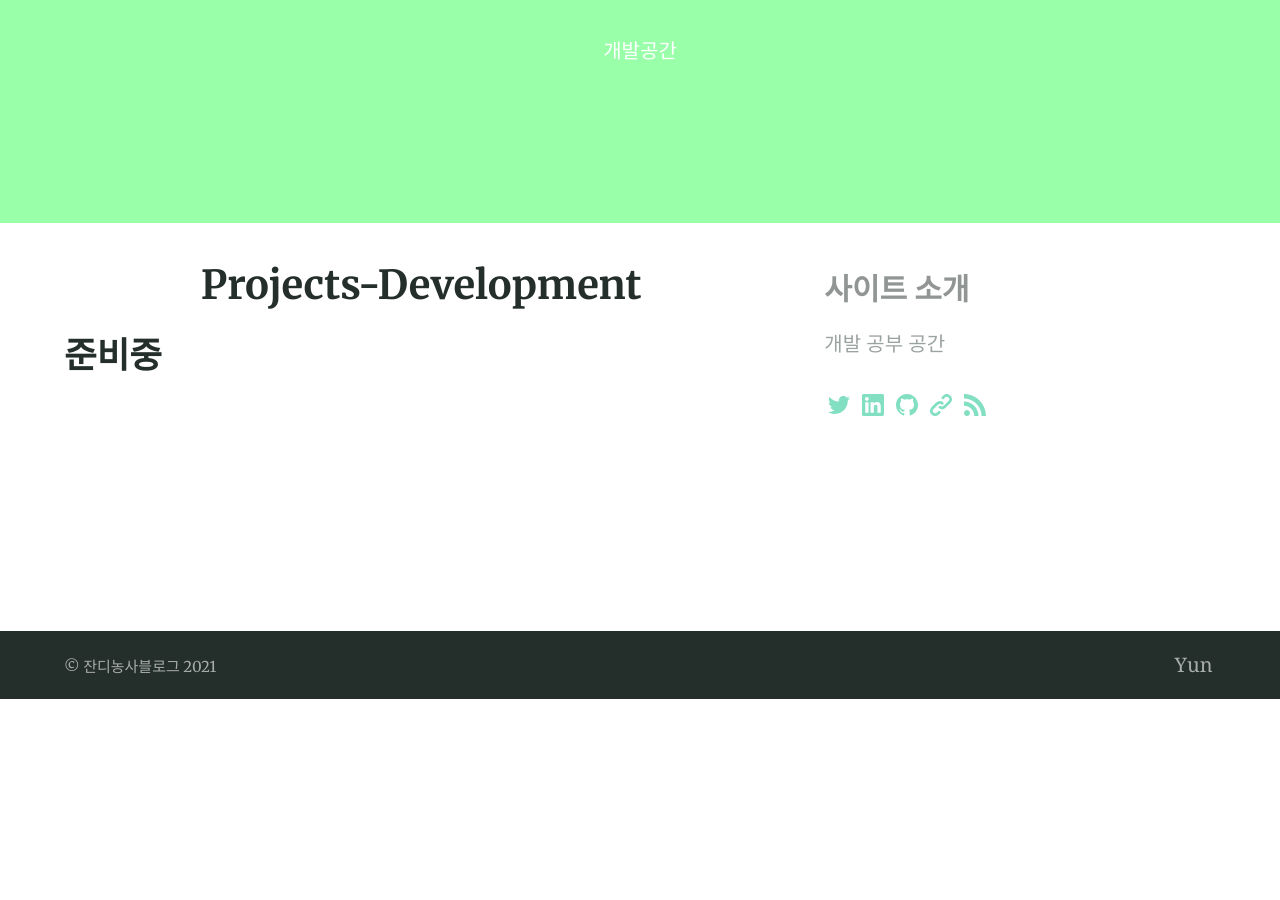
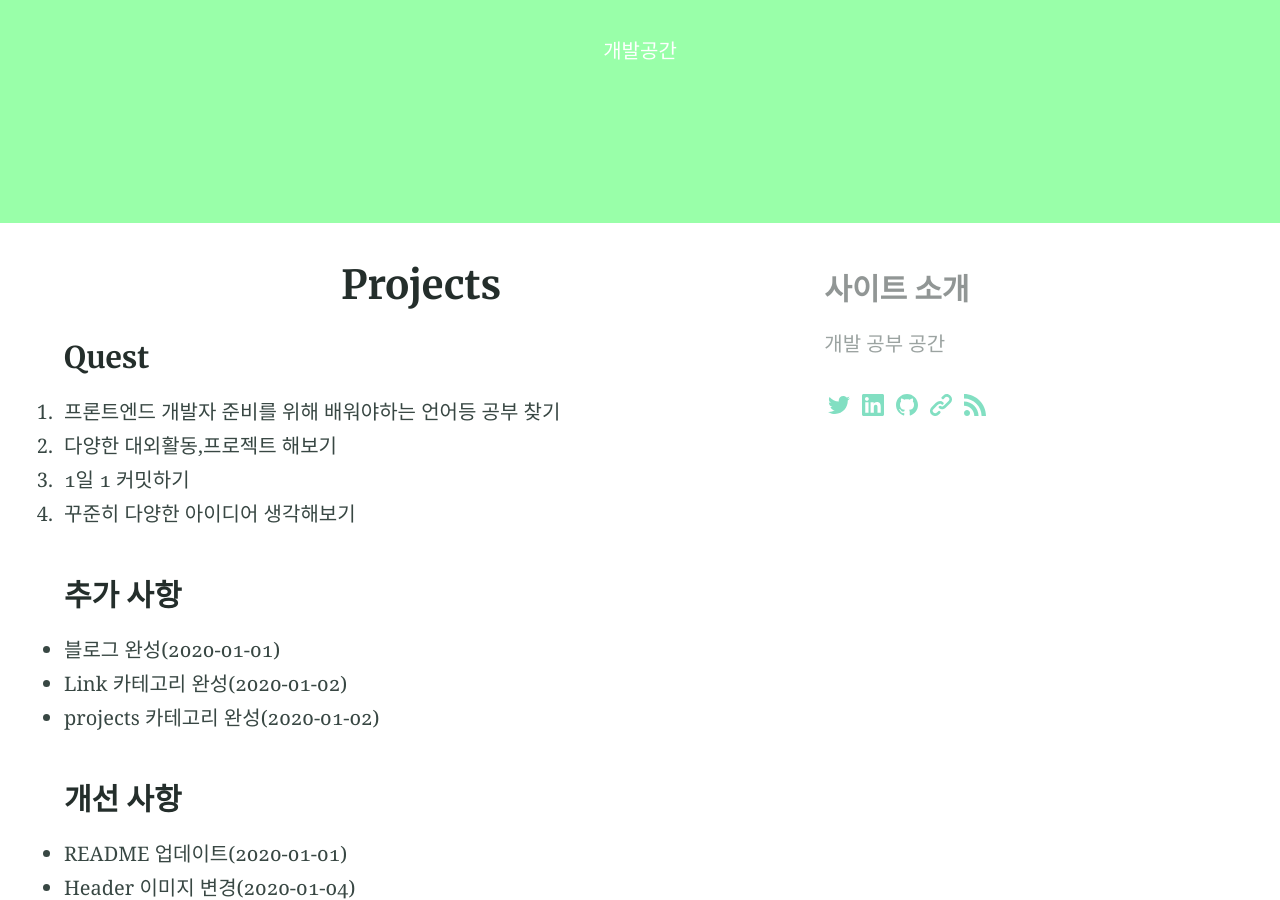
Before and after one commit to EngineerYun/EngineerYun.github.io, a Jekyll site: the page built from projects-study.md, in a window 1280 px wide and 900 px high, scrolled down 201 px. Built offline with Jekyll 4.4.1, drawn with Linux system fonts in a browser that asks for light colours; before the commit the page ends 900 px from its top, so only the background shows below that; some of the changed text lies outside the part shown.

Commit message:
projects 내용 업데이트

```diff
--- a/projects-study.md
+++ b/projects-study.md
@@ -1,5 +1,5 @@
 ---
-title: <center>Projects-Development</center>
+title: <center>Projects</center>
 feature_text: |
     <span style="color:white">개발공간</span>
 feature_image: "/assets/logos/Background_header.png"
@@ -7,4 +7,25 @@ excerpt: "Development"
 aside: true
 ---
 
-## 준비중
+### Quest
+
+1. 프론트엔드 개발자 준비를 위해 배워야하는 언어등 공부 찾기
+2. 다양한 대외활동,프로젝트 해보기
+3. 1일 1 커밋하기
+4. 꾸준히 다양한 아이디어 생각해보기
+
+### 추가 사항
+* 블로그 완성(2020-01-01)
+* Link 카테고리 완성(2020-01-02)
+* projects 카테고리 완성(2020-01-02)
+
+### 개선 사항
+* README 업데이트(2020-01-01)
+* Header 이미지 변경(2020-01-04)
+* Post 날짜 형식 변경(2020-01-04)
+
+### 하고싶은 작업
+* HTML, CSS, JAVASCRIPT 웹 사이트 만들어보기
+
+### 배우고싶은 공부
+* HTML, CSS, JAVASCRIPT 웹 사이트 만들어보기
```
